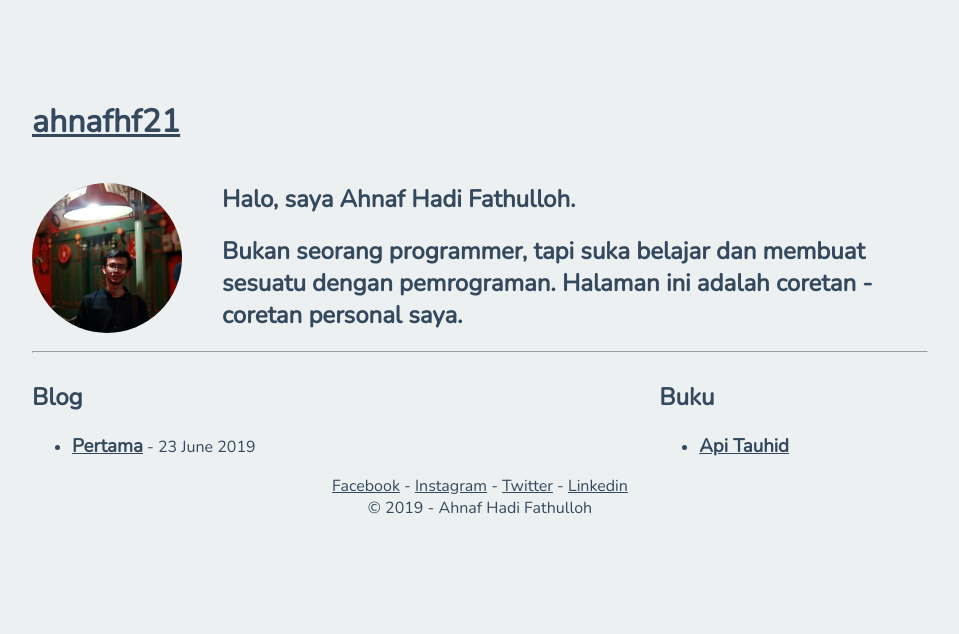
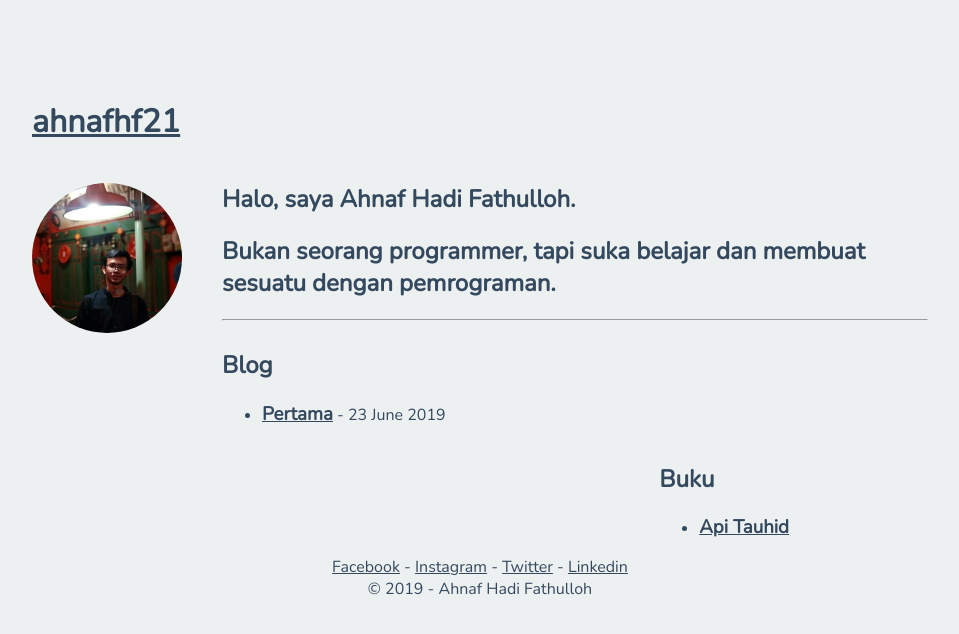
Before and after one commit to ahnafhf21/ahnafhf21.github.io, a Jekyll site: the page built from index.md, in a window 1280 px wide. Shown: the top 634 px of the page, without its empty margins (160-1119 px from the left). Built offline with Jekyll 4.4.1, drawn with Linux system fonts in a browser that asks for light colours; part of the change alters nothing that is shown.

Commit message:
tambah analytics

```diff
--- a/_layouts/default.html
+++ b/_layouts/default.html
@@ -11,6 +11,15 @@
 
     <link rel="stylesheet" href="/assets/css/style.css">
     <link href="https://fonts.googleapis.com/css?family=Nunito&display=swap" rel="stylesheet">
+    <!-- Global site tag (gtag.js) - Google Analytics -->
+    <script async src="https://www.googletagmanager.com/gtag/js?id=UA-74386408-3"></script>
+    <script>
+      window.dataLayer = window.dataLayer || [];
+      function gtag(){dataLayer.push(arguments);}
+      gtag('js', new Date());
+
+      gtag('config', 'UA-74386408-3');
+    </script>
 
   </head>
       <body>
--- a/index.md
+++ b/index.md
@@ -11,7 +11,7 @@ layout: default
   </div>
   <div class="description" markdown="1">
 # Halo, saya Ahnaf Hadi Fathulloh.
-## Bukan seorang programmer, tapi suka belajar dan membuat sesuatu dengan pemrograman. Halaman ini adalah coretan - coretan personal saya.
+## Bukan seorang programmer, tapi suka belajar dan membuat sesuatu dengan pemrograman.
   </div>
 </div>
 <hr>
```
